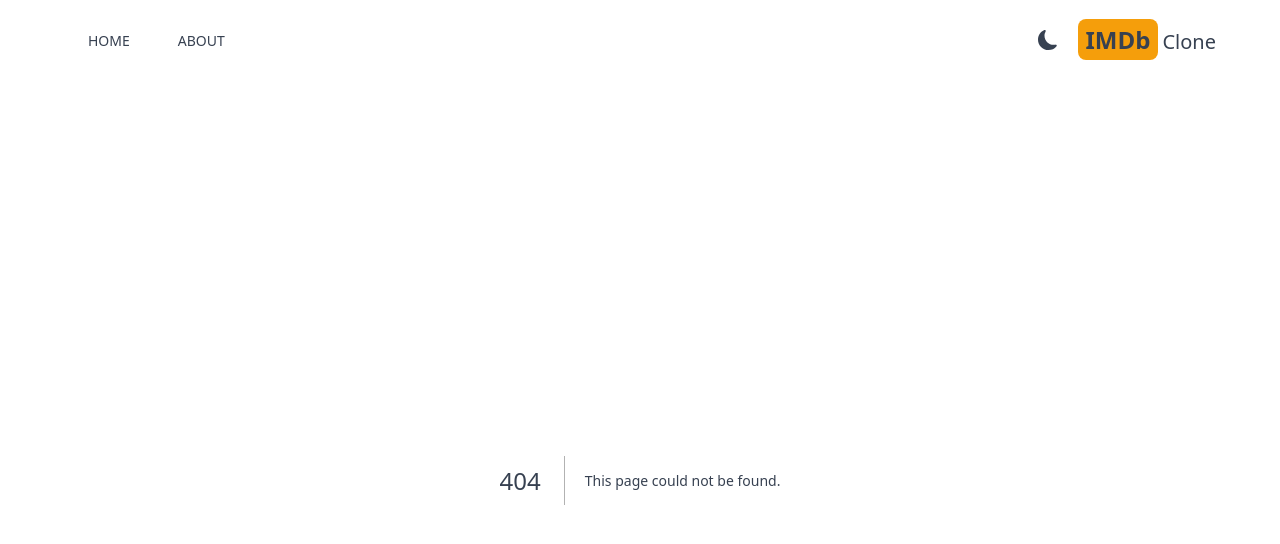
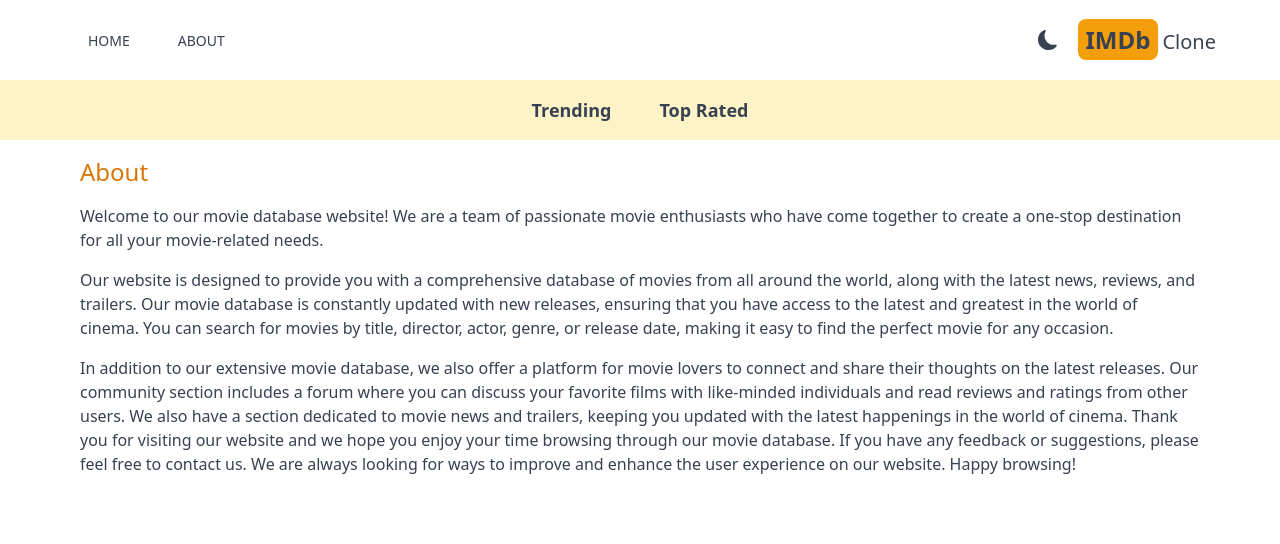
Before and after one commit to harpalnitk/nextjs-imdb-clone, a Next.js app: page /about in a window 1280 px wide. Before the commit this address had no page. Shown: the top 544 px of the page. Built offline with nearby package versions, Linux system fonts and the light colour scheme.

Commit message:
completed loading results from tmdb

```diff
--- a/next.config.js
+++ b/next.config.js
@@ -1,8 +1,39 @@
+
+
+const {PHASE_DEVELOPMENT_SERVER} = require('next/constants');
+
+
+
+module.exports = (phase, { defaultConfig }) => {
 /** @type {import('next').NextConfig} */
-const nextConfig = {
+let nextConfig = {
   experimental: {
     appDir: true,
   },
+  reactStrictMode: true,
+  env:{
+    NEXTAUTH_URL:'http://localhost:3000',
+    NEXTAUTH_SECRET: '276dc05c68e2fbd7d879c1a2cad7382e',
+
+  }
 }
 
-module.exports = nextConfig
+if(phase === PHASE_DEVELOPMENT_SERVER){
+  nextConfig =  {
+    experimental: {
+      appDir: true,
+    },
+    reactStrictMode: true,
+    env:{
+      NEXTAUTH_URL:'http://localhost:3000',
+      NEXTAUTH_SECRET: '276dc05c68e2fbd7d879c1a2cad7382e',
+
+    }
+  }
+}
+
+
+
+
+return  nextConfig;
+}
--- /dev/null
+++ b/src/app/about/page.jsx
@@ -0,0 +1,38 @@
+import React from 'react'
+
+export default function About() {
+  return (
+    <div className='max-w-6xl mx-auto space-y-4 p-4'>
+    <h1 className='text-2xl font-medium text-amber-600'>About</h1>
+    <p>
+        Welcome to our movie database website! We are a team of passionate movie
+        enthusiasts who have come together to create a one-stop destination for
+        all your movie-related needs.
+      </p>
+
+      <p>
+        Our website is designed to provide you with a comprehensive database of
+        movies from all around the world, along with the latest news, reviews,
+        and trailers. Our movie database is constantly updated with new
+        releases, ensuring that you have access to the latest and greatest in
+        the world of cinema. You can search for movies by title, director,
+        actor, genre, or release date, making it easy to find the perfect movie
+        for any occasion.
+      </p>
+
+      <p>
+        In addition to our extensive movie database, we also offer a platform
+        for movie lovers to connect and share their thoughts on the latest
+        releases. Our community section includes a forum where you can discuss
+        your favorite films with like-minded individuals and read reviews and
+        ratings from other users. We also have a section dedicated to movie news
+        and trailers, keeping you updated with the latest happenings in the
+        world of cinema. Thank you for visiting our website and we hope you
+        enjoy your time browsing through our movie database. If you have any
+        feedback or suggestions, please feel free to contact us. We are always
+        looking for ways to improve and enhance the user experience on our
+        website. Happy browsing!
+      </p>
+    </div>
+  )
+}
--- a/src/app/layout.jsx
+++ b/src/app/layout.jsx
@@ -1,6 +1,7 @@
 import Providers from './Providers';
 import './globals.css';
 import Header from '@/components/Header';
+import Navbar from '@/components/Navbar';
 
 // charset and viewport meta tags are added by default
 //favicon is also added automatically
@@ -15,7 +16,8 @@
 
       <body>
       <Providers>
-        <Header></Header>
+        <Header/>
+        <Navbar/>
         {children}
         </Providers>
     </body>
--- a/src/app/page.jsx
+++ b/src/app/page.jsx
@@ -1,10 +1,28 @@
+const TMDB_API_KEY = process.env.TMDB_API_KEY;
 
-import { Inter } from 'next/font/google'
+import Results from '@/components/Results';
 
-const inter = Inter({ subsets: ['latin'] })
+//chnaging react component to async possible
+//only in nextjs 13 and above
+//useSearchParams cannot be used as this is server side
+export default async function Home({searchParams}) {
 
-export default function Home() {
+  const genre = searchParams.genre || 'fetchTrending';
+
+  const URL = `https://api.themoviedb.org/3/${genre === 'fetchTrending' ? 'trending/all/week':'movie/top_rated'}?api_key=${TMDB_API_KEY}&language=en-US&page=1`;
+  console.log('URL',URL);
+  const res =await fetch(URL,{ next: { revalidate: 10000 }});
+  if(!res.ok){
+    throw new Error('Failed to fetch movie data!');
+  }
+  const data = await res.json();
+
+  const results = data.results;
+  console.log(results);
+
   return (
-<h1 className='text-red-600'>Home</h1>
+<div>
+  <Results results={results}/>
+</div>
   )
 }
--- /dev/null
+++ b/src/components/Navbar.jsx
@@ -0,0 +1,11 @@
+import NavbarItem from './NavbarItem';
+
+export default function Navbar() {
+  return (
+    <div className='flex justify-center dark:bg-gray-600 bg-amber-100
+    lg:text-lg p-4'>
+        <NavbarItem title="Trending" param ="fetchTrending"/>
+        <NavbarItem title="Top Rated" param ="fetchTopRated"/>
+    </div>
+  )
+}
--- /dev/null
+++ b/src/components/NavbarItem.jsx
@@ -0,0 +1,23 @@
+'use client';
+import React from 'react';
+import Link from 'next/link';
+
+import {useSearchParams} from 'next/navigation';
+
+const NavbarItem = ({title,param}) => {
+const searchParams = useSearchParams();
+const genre = searchParams.get('genre');
+// decoration is thickness of underline
+  return (
+    <div>
+        <Link
+        className={`m-4 hover:text-amber-600 font-semibold p-2 ${genre && genre === param && 'underline underline-offset-8 decoration-4 decoration-amber-500 rounded-lg'}
+
+    `}
+
+        href={`/?genre=${param}`}>{title}</Link>
+    </div>
+  )
+}
+
+export default NavbarItem;
--- /dev/null
+++ b/src/components/Results.jsx
@@ -0,0 +1,13 @@
+import React from 'react'
+
+export default function Results({results}) {
+  return (
+    <div>
+        {results.map(result => (
+            <div key={result.id}>
+                {result.original_title}
+            </div>
+        ))}
+    </div>
+  )
+}
```
Also changed, not shown: 1 other file (tests, documents, lock files or other folders).
